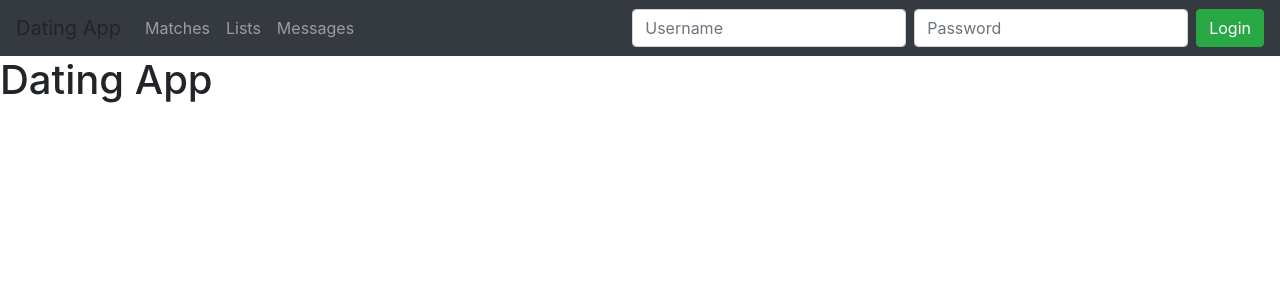
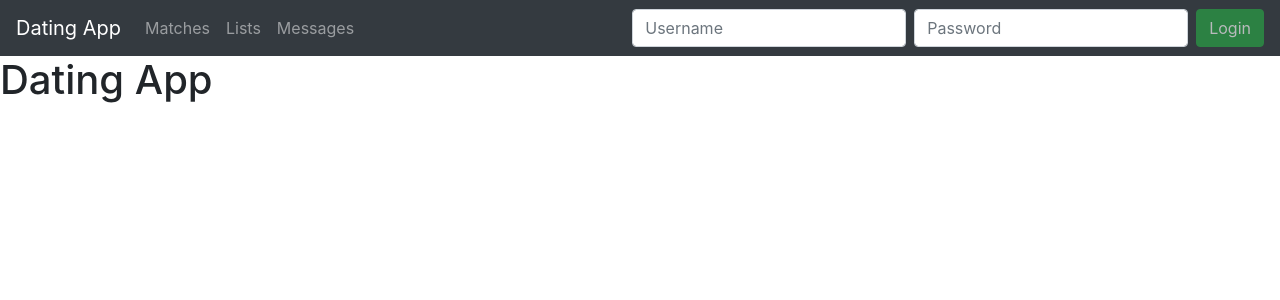
Before and after one commit to alvarotolentino/DatingApp-SPA, an Angular app: page / in a window 1280 px wide. Shown: the top 300 px of the page. Built offline with nearby package versions, Linux system fonts and the light colour scheme; no server answers.

Commit message:
Validate Login in navbar

```diff
--- a/src/app/app.module.ts
+++ b/src/app/app.module.ts
@@ -1,3 +1,4 @@
+import { FormsModule } from '@angular/forms';
 import { BrowserModule } from '@angular/platform-browser';
 import { NgModule } from '@angular/core';
 
@@ -14,7 +15,8 @@ import { NavComponent } from './nav/nav.component';
   ],
   imports: [
     BrowserModule,
-    HttpModule
+    HttpModule,
+    FormsModule
   ],
   providers: [],
   bootstrap: [AppComponent]
--- a/src/app/nav/nav.component.html
+++ b/src/app/nav/nav.component.html
@@ -1,5 +1,5 @@
 <nav class="navbar navbar-expand-lg navbar-dark bg-dark">
-    <a class="navbar-brand">Dating App</a>
+    <a class="navbar-brand" href="#">Dating App</a>
     <div class="collapse navbar-collapse">
         <ul class="navbar-nav mr-auto">
             <li class="nav-item">
@@ -12,10 +12,10 @@
                 <a class="nav-link" href="#">Messages</a>
             </li>
         </ul>
-        <form class="form-inline">
-            <input class="form-control mr-sm-2" type="text" placeholder="Username" aria-label="Username">
-            <input class="form-control mr-sm-2" type="password" placeholder="Password" aria-label="Password">
-            <button class="btn btn-success" type="submit">Login</button>
+        <form #loginForm="ngForm" class="form-inline" (ngSubmit)="login()">
+            <input class="form-control mr-sm-2" type="text" placeholder="Username" aria-label="Username" required  name="username" [(ngModel)]="model.username" >
+            <input class="form-control mr-sm-2" type="password" placeholder="Password" aria-label="Password" required name="password" [(ngModel)]="model.password">
+            <button class="btn btn-success" type="submit" [disabled]="!loginForm.valid">Login</button>
         </form>
     </div>
 </nav>
--- a/src/app/nav/nav.component.ts
+++ b/src/app/nav/nav.component.ts
@@ -6,10 +6,13 @@ import { Component, OnInit } from '@angular/core';
   styleUrls: ['./nav.component.css']
 })
 export class NavComponent implements OnInit {
+  model: any = {};
 
-  constructor() { }
+  constructor() {}
 
-  ngOnInit() {
+  ngOnInit() {}
+
+  login() {
+    console.log(this.model);
   }
-
 }
--- a/src/app/value/value.component.ts
+++ b/src/app/value/value.component.ts
@@ -12,7 +12,7 @@ export class ValueComponent implements OnInit {
   constructor(private http: Http) { }
 
   ngOnInit() {
-    this.getValues();
+    // this.getValues();
   }
 
   getValues() {
```
